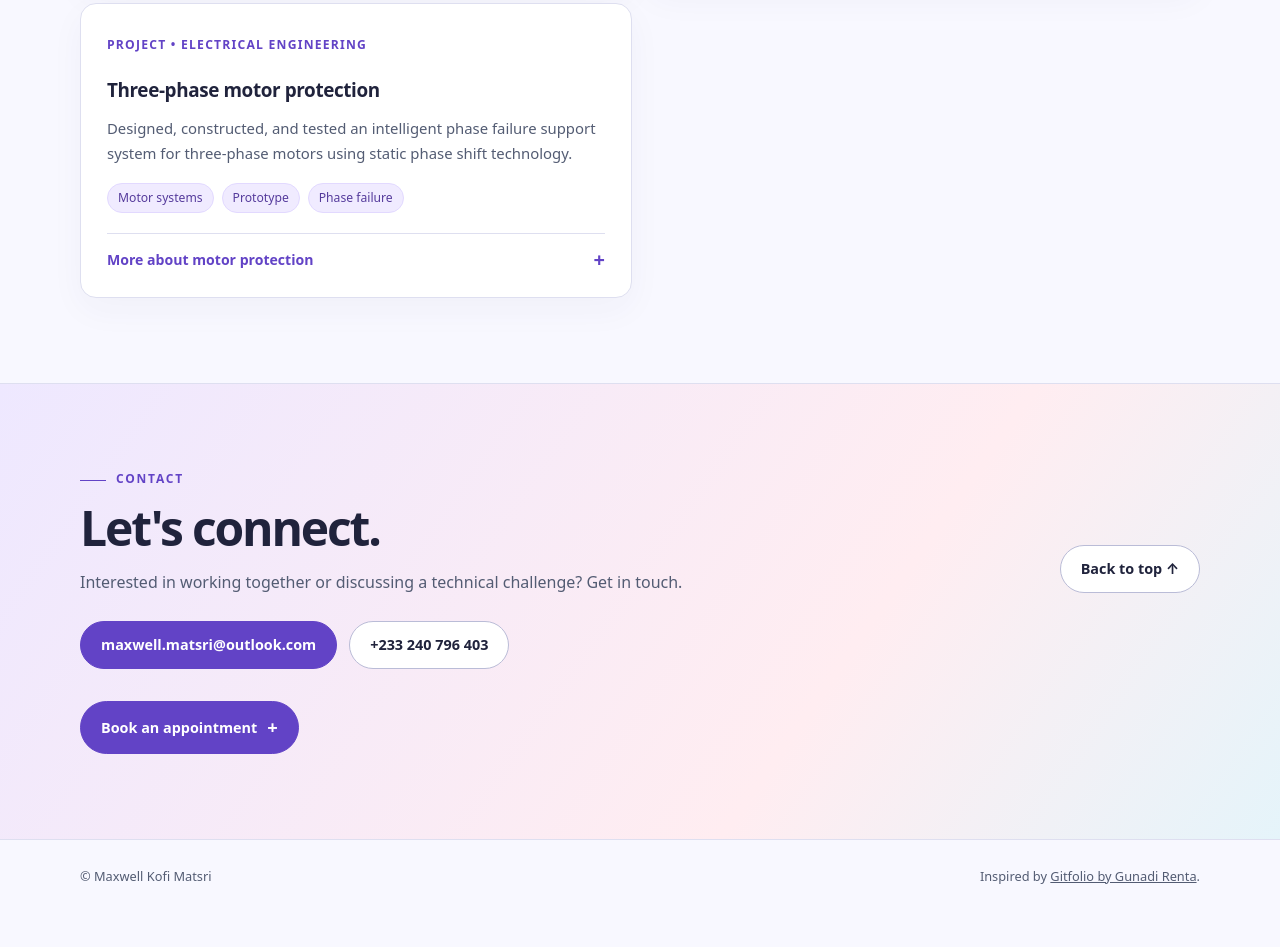
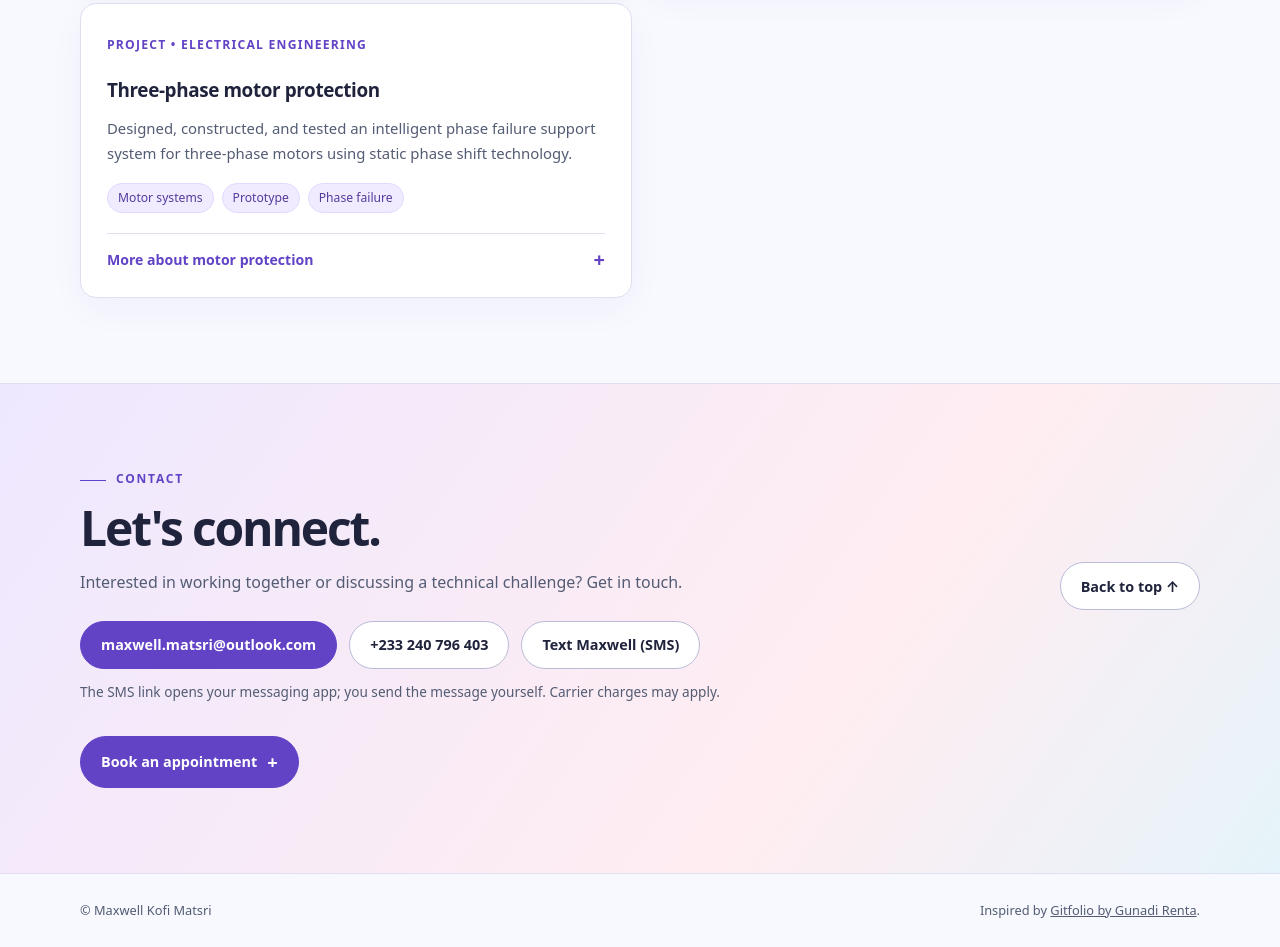
Before and after one commit to MaxwellMatsri/MaxwellMatsri.github.io, a plain HTML site: page index.html in a window 1280 px wide. Shown: the part 4110-5057 px from the top of the page. Before the commit the page ends 5023 px from the top, so only its background shows below. Drawn offline with Linux system fonts and the light colour scheme.

Commit message:
Add click-to-text contact option
Co-authored-by: Copilot App <223556219+Copilot@users.noreply.github.com>

```diff
--- a/index.html
+++ b/index.html
@@ -105,6 +105,7 @@
     .closing { display: flex; justify-content: space-between; gap: 24px; align-items: center; }
     .closing h2 { margin-bottom: 14px; }
     .closing p { color: var(--muted); max-width: 650px; margin-bottom: 0; }
+    .closing .sms-note { margin-top: 12px; font-size: .85rem; }
     .contact-links { display: flex; flex-wrap: wrap; gap: 12px; margin-top: 26px; }
     .contact-links a { overflow-wrap: anywhere; }
     .appointment-disclosure { margin-top: 32px; }
@@ -237,7 +238,7 @@
     </section>
 
     <section class="section contact-section" id="contact">
-      <div class="wrap closing"><div><div class="eyebrow">Contact</div><h2>Let's connect.</h2><p>Interested in working together or discussing a technical challenge? Get in touch.</p><div class="contact-links"><a class="button primary" href="mailto:maxwell.matsri@outlook.com">maxwell.matsri@outlook.com</a><a class="button" href="tel:+233240796403">+233 240 796 403</a></div></div><a class="button" href="#top">Back to top &uarr;</a></div>
+      <div class="wrap closing"><div><div class="eyebrow">Contact</div><h2>Let's connect.</h2><p>Interested in working together or discussing a technical challenge? Get in touch.</p><div class="contact-links"><a class="button primary" href="mailto:maxwell.matsri@outlook.com">maxwell.matsri@outlook.com</a><a class="button" href="tel:+233240796403">+233 240 796 403</a><a class="button" href="sms:+233240796403">Text Maxwell (SMS)</a></div><p class="sms-note">The SMS link opens your messaging app; you send the message yourself. Carrier charges may apply.</p></div><a class="button" href="#top">Back to top &uarr;</a></div>
       <div class="wrap">
         <details class="appointment-disclosure">
         <summary class="button primary">Book an appointment</summary>
```
Also changed, not shown: 1 other file.
